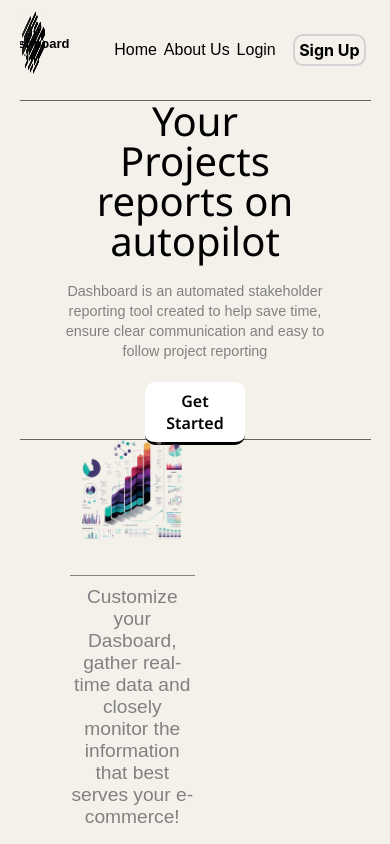
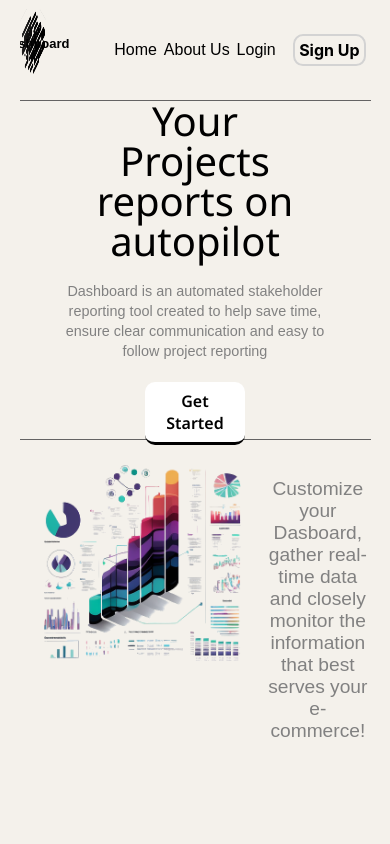
Before and after one commit to ggomesneto87/Dashboard, a React (Create React App) app: page / in a window 390 px wide. Built offline with nearby package versions, Linux system fonts and the light colour scheme; a web font is replaced by a local one.

Commit message:
responsive

```diff
--- a/src/components/Landing/LandLeft/LandLeft.js
+++ b/src/components/Landing/LandLeft/LandLeft.js
@@ -6,12 +6,16 @@ import leftImg from "../../Images/land-left-img.png";
 const LandLeft = () => {
   return (
     <div className="land-left-wrapper">
-
       <div className="land-left-text">
         <div className="img-left-wrapper">
           <img src={leftImg} className="land-left-img" alt="land left"></img>
         </div>
-              <div className="left-text"> Customize your Dasboard, gather real-time data and closely monitor the information that best serves your e-commerce!
+        <div className="left-text">
+          {" "}
+          <p>
+            Customize your Dasboard, gather real-time data and closely monitor
+            the information that best serves your e-commerce!
+          </p>
         </div>
       </div>
     </div>
--- a/src/components/Landing/LandLeft/css/LandLeft.css
+++ b/src/components/Landing/LandLeft/css/LandLeft.css
@@ -33,3 +33,40 @@
   margin-top: 30px;
   padding-top: 10px;
 }
+
+
+/* Responsive */
+
+@media screen and (max-width: 830px) {
+  .land-left-wrapper {
+    width: 100%;
+    height: 50%;
+    border-right: none;
+    align-items: initial;
+    padding-top: 3vh;
+  }
+
+  .img-left-wrapper {
+    width: 70%;
+  }
+
+  .land-left-text {
+    padding-left: 0px;
+    display: flex
+  }
+
+  .left-text {
+    border-top: none;
+    width: 30%;
+    margin-top: 0px;
+    padding-top: 0px;
+    display: flex;
+    position: relative;
+    align-items: center;
+  }
+
+  .left-text p {
+    position: relative;
+    transform: translateY(-25%)
+  }
+}
```
Lines whose indentation alone changed are shown as unchanged.
